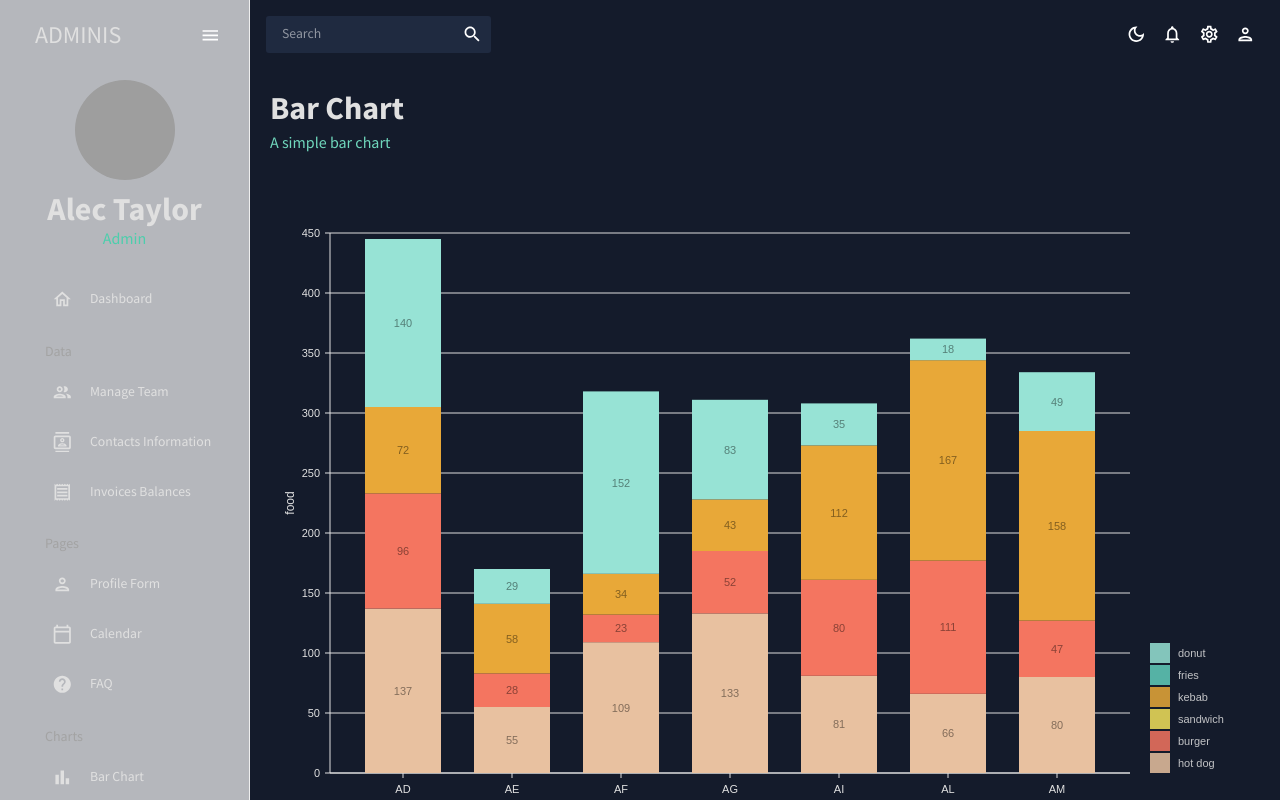
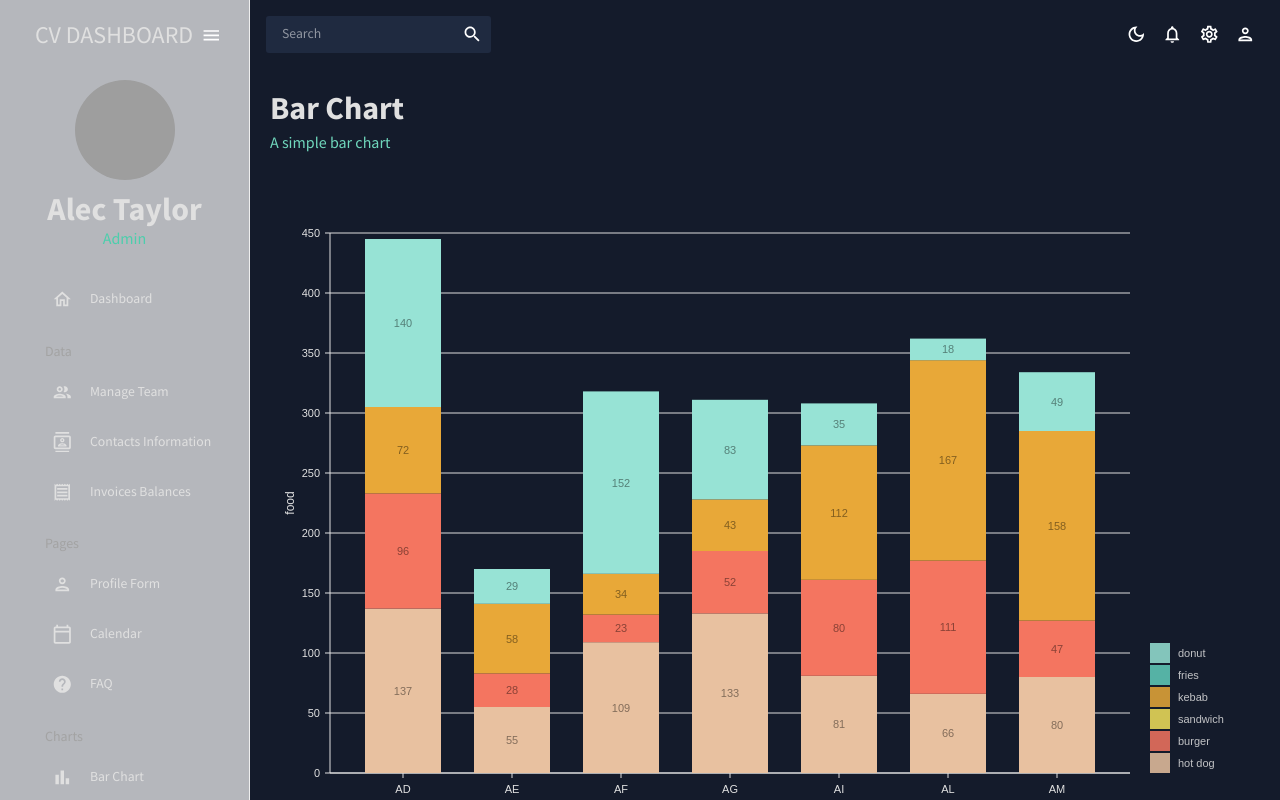
Before and after one commit to ataylor79/react-profile-dashboard, a React (Create React App) app: page /bar in a window 1280 px wide. Shown: the top 800 px of the page. Built offline with nearby package versions, Linux system fonts and the light colour scheme; grey boxes are pictures that could not be loaded.

Commit message:
Text updates

```diff
--- a/src/App.tsx
+++ b/src/App.tsx
@@ -12,9 +12,7 @@ import Bar from './scenes/bar';
 import Form from './scenes/form';
 import Line from './scenes/line';
 import Pie from './scenes/pie';
-// import FAQ from './scenes/faq';
 import Geography from './scenes/geo';
-// import Calendar from './scenes/calendar';
 
 function App() {
   const [theme, colourMode] = useMode();
@@ -37,9 +35,7 @@ function App() {
                 <Route path="/bar" element={<Bar />}></Route>
                 <Route path="/pie" element={<Pie />}></Route>
                 <Route path="/line" element={<Line />}></Route>
-                {/* <Route path="/faq" element={<FAQ />}></Route> */}
                 <Route path="/geography" element={<Geography />}></Route>
-                {/* <Route path="/calendar" element={<Calendar />}></Route> */}
               </Routes>
             </main>
           </div>
--- a/src/scenes/global/Sidebar.tsx
+++ b/src/scenes/global/Sidebar.tsx
@@ -97,7 +97,7 @@ const Sidebar = () => {
                 }}
               >
                 <Typography variant="h3" color={colours.grey[100]}>
-                  ADMINIS
+                  CV DASHBOARD
                 </Typography>
                 <IconButton onClick={() => toggleSidebar()}>
                   <MenuOutlinedIcon />
```
Also changed, not shown: src/scenes/bar/index.tsx (+1 -7 lines).
